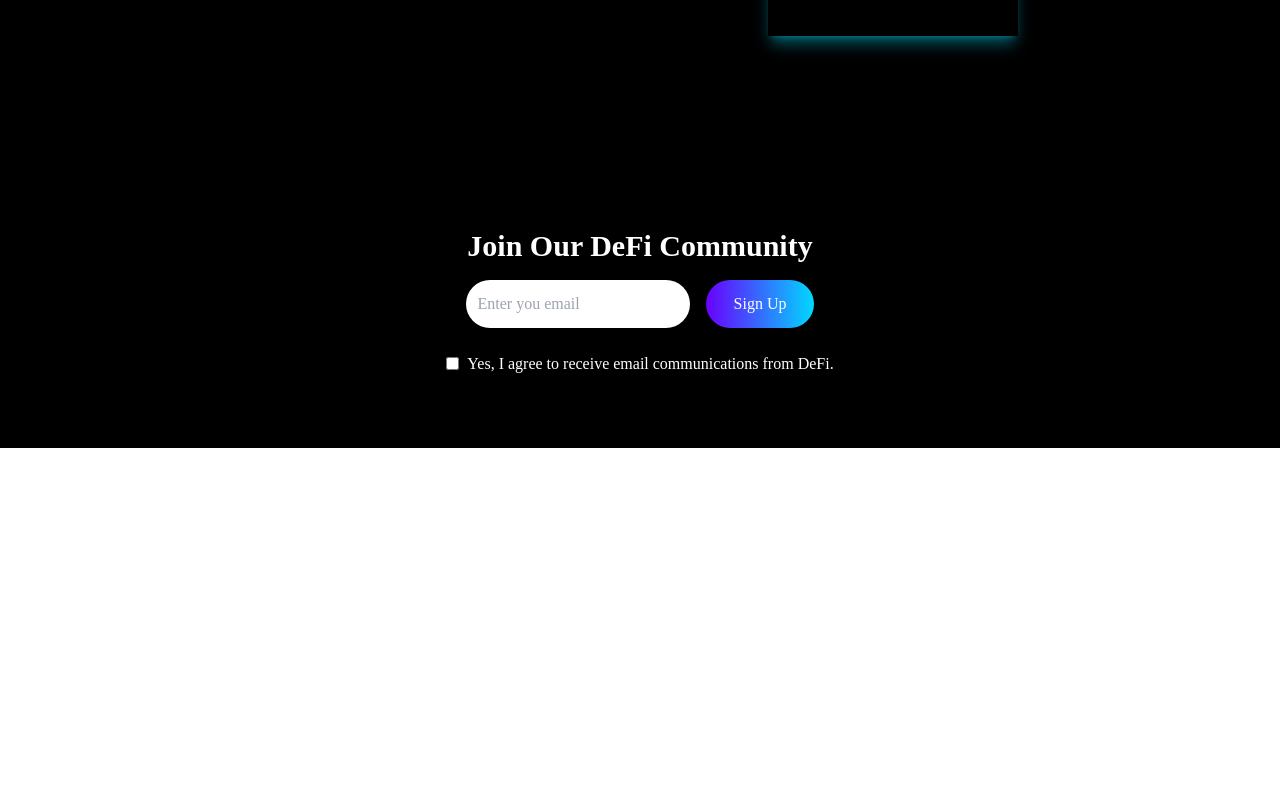
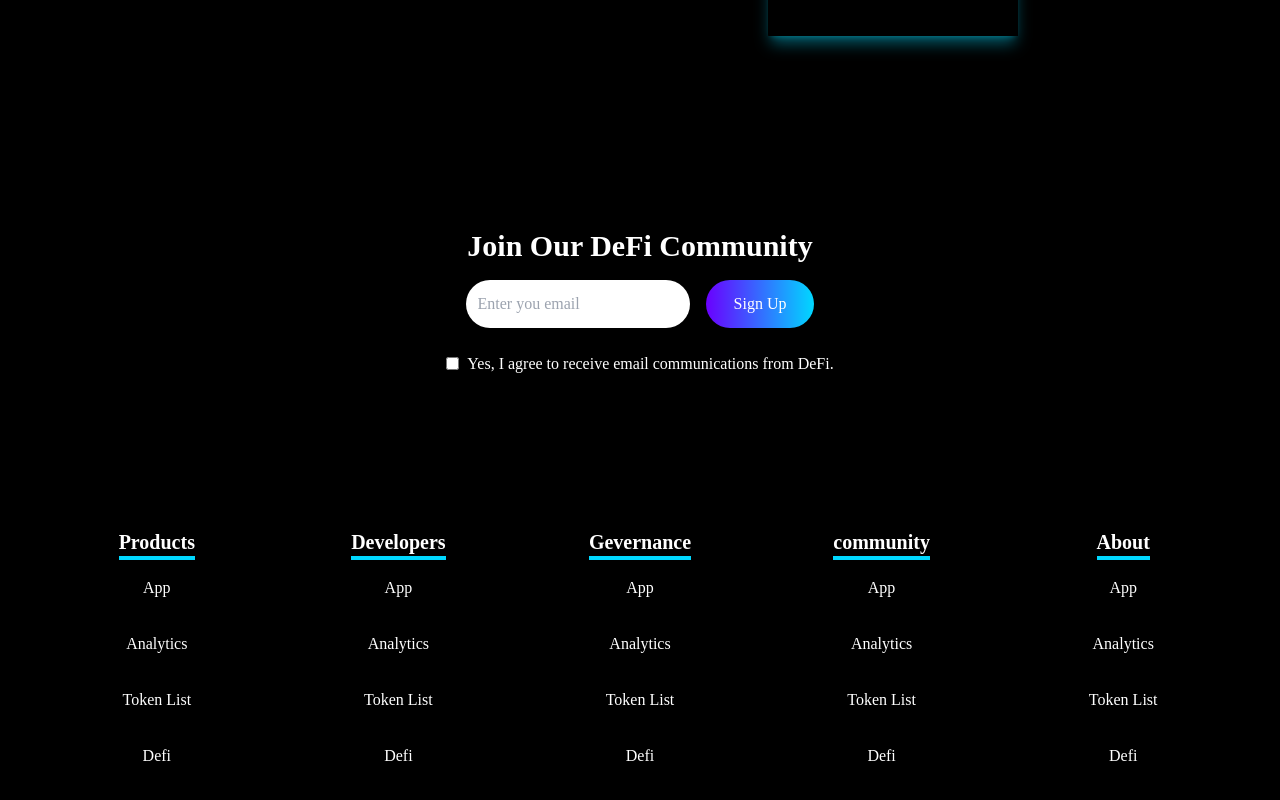
Before and after one commit to AmanuelAsfaw/ethereum-web-site-ui-in-react-with-tailwind-app, a React (Create React App) app: page / in a window 1280 px wide. Shown: the part 1751-2551 px from the top of the page. Before the commit the page ends 2199 px from the top, so only its background shows below. Built offline with nearby package versions, Linux system fonts and the light colour scheme.

Commit message:
Make Footer Component

```diff
--- a/src/App.js
+++ b/src/App.js
@@ -1,5 +1,6 @@
 import About from "./components/About";
 import Developers from "./components/Developers";
+import Footer from "./components/Footer";
 import Hero from "./components/Hero";
 import Navbar from "./components/Navbar";
 import Subscribe from "./components/Subscribe";
@@ -13,6 +14,7 @@
       <About/>
       <Developers/>
       <Subscribe/>
+      <Footer/>
     </div>
   );
 }
--- /dev/null
+++ b/src/components/Footer.jsx
@@ -0,0 +1,59 @@
+function Footer() {
+    return(
+        <div className="bg-black text-white text-center py-16">
+            <div className="max-w-[1240px] mx-auto px-4 grid grid-cols-2 lg:grid-cols-5">
+                <div>
+                    <h3 className="font-bold text-xl border-b-4 border-primary-blue inline-block mt-4">Products</h3>
+                    <ul>
+                        <li>App</li>
+                        <li>Analytics</li>
+                        <li>Token List</li>
+                        <li>Defi</li>
+                    </ul>
+                </div>
+
+                <div>
+                    <h3 className="font-bold text-xl border-b-4 border-primary-blue inline-block mt-4">Developers</h3>
+                    <ul>
+                        <li>App</li>
+                        <li>Analytics</li>
+                        <li>Token List</li>
+                        <li>Defi</li>
+                    </ul>
+                </div>
+
+                <div>
+                    <h3 className="font-bold text-xl border-b-4 border-primary-blue inline-block mt-4">Gevernance</h3>
+                    <ul>
+                        <li>App</li>
+                        <li>Analytics</li>
+                        <li>Token List</li>
+                        <li>Defi</li>
+                    </ul>
+                </div>
+
+                <div>
+                    <h3 className="font-bold text-xl border-b-4 border-primary-blue inline-block mt-4">community</h3>
+                    <ul>
+                        <li>App</li>
+                        <li>Analytics</li>
+                        <li>Token List</li>
+                        <li>Defi</li>
+                    </ul>
+                </div>
+
+                <div>
+                    <h3 className="font-bold text-xl border-b-4 border-primary-blue inline-block mt-4">About</h3>
+                    <ul>
+                        <li>App</li>
+                        <li>Analytics</li>
+                        <li>Token List</li>
+                        <li>Defi</li>
+                    </ul>
+                </div>
+            </div>
+        </div>
+    )
+}
+
+export default Footer
```
